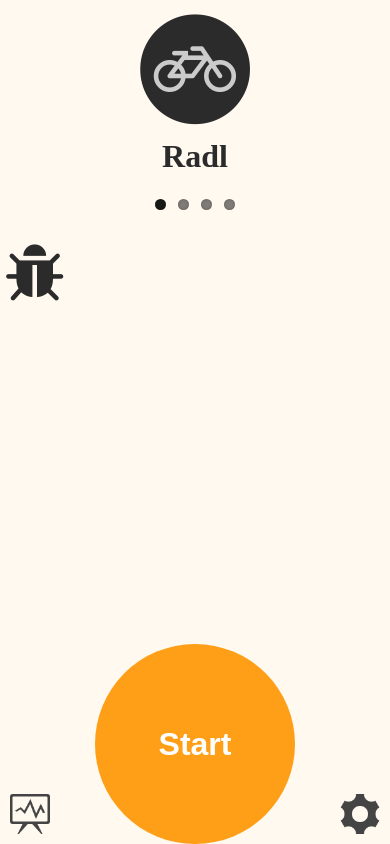
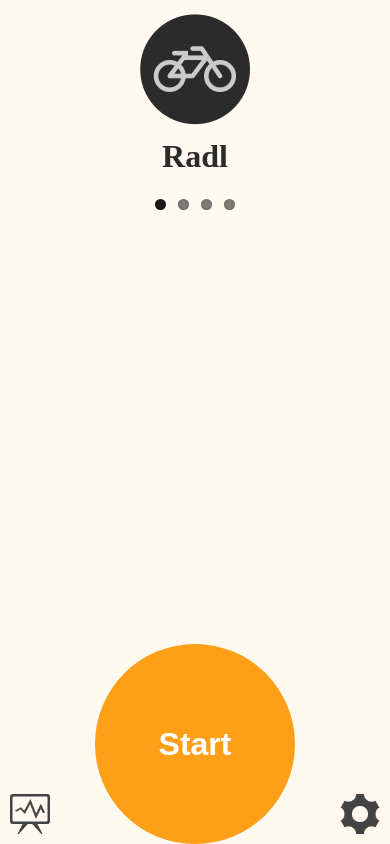
Before and after one commit to horstlb/bad-vibrations, a plain HTML site: page www/index.html in a window 390 px wide. Drawn offline with Linux system fonts and the light colour scheme; some packages are replaced by stand-ins of ours.

Commit message:
Debug: Debug toggle in Settings container verschoben.
Signed-off-by: Juri Berlanda <juriberlanda@hotmail.com>

```diff
--- a/www/index.html
+++ b/www/index.html
@@ -57,7 +57,6 @@
 				</div>
 			</div>
 
-			<i class="fa fa-bug fa-4x" onClick="toggleDebug()"></i>
 
 			<div class="naviContainer">
 				<img src="./img/stats.png" class="naviStat naviButton" onClick="loadStat()">
@@ -75,7 +74,8 @@
 		</div>
 		<div class="settingsContainer toggle" style="display: none">
 			<img src="./img/back.png" class="naviButton back"
-				onClick="loadHome()"> Ich bin der Settings Container
+				onClick="loadHome()"> Ich bin der Settings Container<br/>
+			<span><i class="fa fa-bug fa-4x" onClick="toggleDebug()"></i>Toggle Debug</span>
 		</div>
 
 		<div class="resultContainer toggle" style="display: none">
```
